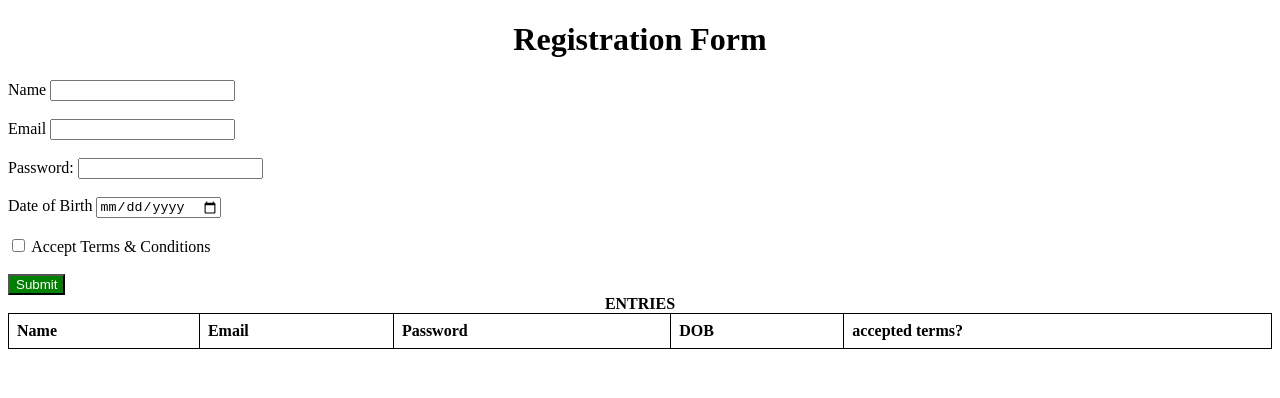
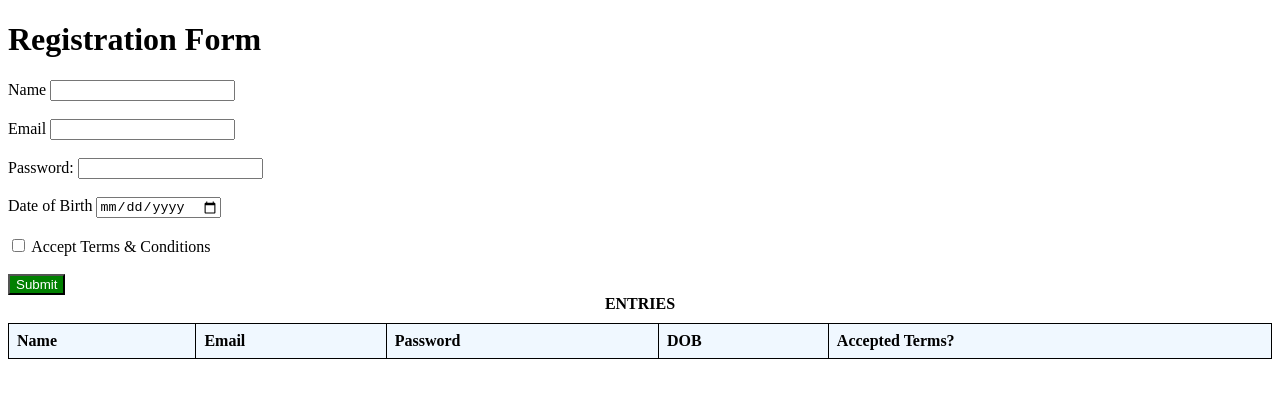
Before and after one commit to praseethchandran/wd101, a plain HTML site: page index.html in a window 1280 px wide. Drawn offline with Linux system fonts and the light colour scheme.

Commit message:
Update index.html

```diff
--- a/index.html
+++ b/index.html
@@ -8,10 +8,9 @@
         table {
             width: 100%;
             border-collapse: collapse;
+            margin-top: 10px;
         }
-        h1 {
-            text-align:center;
-        }
+
         th,
         td {
             border: 1px solid black;
@@ -22,6 +21,10 @@
         .submit-button {
             background-color: green;
             color: white;
+        }
+
+        th {
+            background-color: aliceblue;
         }
 
         .table-heading {
@@ -60,7 +63,7 @@
                 <th>Email</th>
                 <th>Password</th>
                 <th>DOB</th>
-                <th>accepted terms?</th>
+                <th>Accepted Terms?</th>
             </tr>
         </thead>
         <tbody>
```
